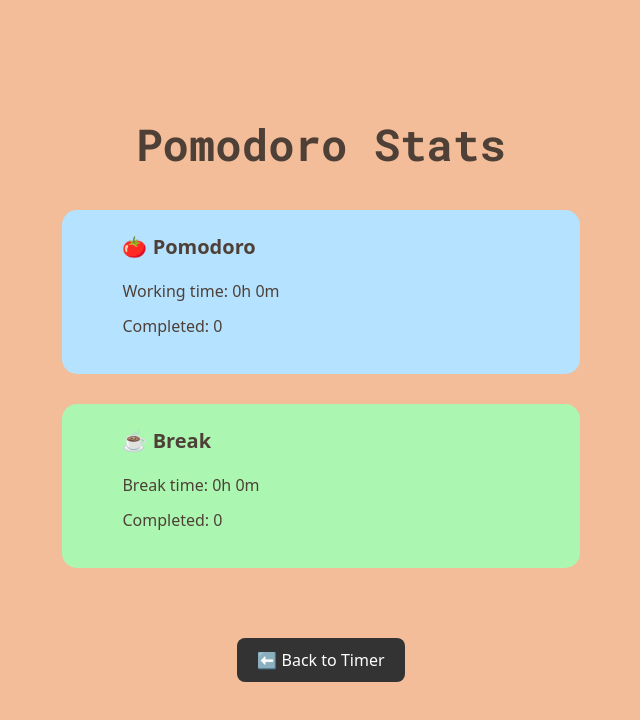
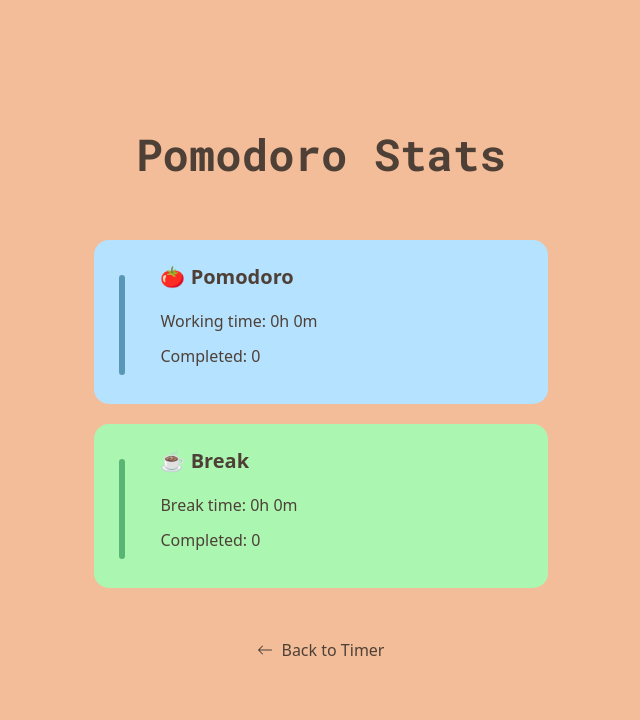
Before and after one commit to jellysuna/vlt-pomodoro, a React (Vite) app: page /statistics in a window 1280 px wide. Shown: the top 720 px of the page, without its empty margins (319-959 px from the left). Built offline with nearby package versions, Linux system fonts and the light colour scheme; a web font is replaced by a local one.

Commit message:
updated stats gui

```diff
--- a/src/components/StatisticsPage.tsx
+++ b/src/components/StatisticsPage.tsx
@@ -53,7 +53,8 @@ const StatisticsPage: React.FC = () => {
 
         <div
           style={{
-            display: "column",
+            display: "flex",
+            flexDirection: "column",
             gap: "20px",
             padding: "20px",
             borderRadius: "10px",
@@ -62,69 +63,115 @@ const StatisticsPage: React.FC = () => {
           {/* Pomodoro Stats */}
           <div
             style={{
-              backgroundColor: "#ffff",
-              borderRadius: "10px",
-              height: "70px",
-              width: "6px",
-              marginLeft: "18px",
-            }}
-          ></div>
-          <div
-            style={{
               backgroundColor: "#b5e2ff",
-              padding: "25px 300px 20px 60px",
-              marginTop: "-90px",
-              marginBottom: "30px",
+              padding: "25px 230px 20px 25px",
               borderRadius: "15px",
               textAlign: "left",
               minWidth: "300px",
+              display: "flex",
+              alignItems: "center", // Aligns the line and text
             }}
           >
+            {/* Vertical Line Inside */}
+            <div
+              style={{
+                backgroundColor: "#5897b5",
+                borderRadius: "10px",
+                height: "100px",
+                width: "6px",
+                marginRight: "15px", // Space between line and text
+              }}
+            ></div>
+
+            {/* Text Section */}
+            <div>
               <h2
                 style={{
                   fontSize: "20px",
                   fontWeight: "bold",
                   paddingBottom: "10px",
+                  paddingLeft: "20px",
                 }}
               >
                 🍅 Pomodoro
               </h2>
-            <p style={{ fontSize: "16px", marginTop: "10px" }}>
+              <p
+                style={{
+                  fontSize: "16px",
+                  marginTop: "10px",
+                  paddingLeft: "20px",
+                }}
+              >
                 Working time:{" "}
                 {pomodoroStats?.time ? formatTime(pomodoroStats.time) : "0h 0m"}
               </p>
-            <p style={{ fontSize: "16px", marginTop: "-5px" }}>
+              <p
+                style={{
+                  fontSize: "16px",
+                  marginTop: "-5px",
+                  paddingLeft: "20px",
+                }}
+              >
                 Completed: {pomodoroStats?.cycles ? pomodoroStats.cycles : "0"}
               </p>
+            </div>
           </div>
 
           {/* Break Stats */}
           <div
             style={{
               backgroundColor: "#abf7b1",
-              padding: "25px 300px 20px 60px",
-              marginBottom: "30px",
+              padding: "25px 230px 20px 25px",
               borderRadius: "15px",
               textAlign: "left",
               minWidth: "300px",
+              display: "flex",
+              alignItems: "center", // Aligns the line and text
             }}
           >
+            {/* Vertical Line Inside */}
+            <div
+              style={{
+                backgroundColor: "#58b574",
+                borderRadius: "10px",
+                height: "100px",
+                width: "6px",
+                marginRight: "15px", // Space between line and text
+              }}
+            ></div>
+
+            {/* Text Section */}
+            <div>
               <h2
                 style={{
                   fontSize: "20px",
                   fontWeight: "bold",
                   paddingBottom: "10px",
+                  paddingLeft: "20px",
                 }}
               >
                 ☕ Break
               </h2>
-            <p style={{ fontSize: "16px", marginTop: "10px" }}>
+              <p
+                style={{
+                  fontSize: "16px",
+                  marginTop: "10px",
+                  paddingLeft: "20px",
+                }}
+              >
                 Break time:{" "}
                 {breakStats?.time ? formatTime(breakStats.time) : "0h 0m"}
               </p>
-            <p style={{ fontSize: "16px", marginTop: "-5px" }}>
+              <p
+                style={{
+                  fontSize: "16px",
+                  marginTop: "-5px",
+                  paddingLeft: "20px",
+                }}
+              >
                 Completed: {breakStats?.cycles ? breakStats.cycles : "0"}
               </p>
+            </div>
           </div>
         </div>
 
@@ -134,14 +181,29 @@ const StatisticsPage: React.FC = () => {
           style={{
             marginTop: "20px",
             padding: "10px 20px",
-            backgroundColor: "#333",
-            color: "white",
+            backgroundColor: "none",
+            color: "#4E4037",
             borderRadius: "8px",
             textDecoration: "none",
-            display: "inline-block",
+            display: "inline-flex",
+            alignItems: "center", // Align icon and text
+            gap: "8px", // Space between icon and text
           }}
         >
-          ⬅ Back to Timer
+          {/* SVG Arrow Icon */}
+          <svg
+            xmlns="http://www.w3.org/2000/svg"
+            width="16"
+            height="16"
+            fill="currentColor"
+            viewBox="0 0 16 16"
+          >
+            <path
+              fillRule="evenodd"
+              d="M15 8a.5.5 0 0 0-.5-.5H2.707l3.147-3.146a.5.5 0 1 0-.708-.708l-4 4a.5.5 0 0 0 0 .708l4 4a.5.5 0 0 0 .708-.708L2.707 8.5H14.5A.5.5 0 0 0 15 8"
+            />
+          </svg>
+          Back to Timer
         </Link>
       </div>
     </div>
```
Lines whose indentation alone changed are shown as unchanged.
